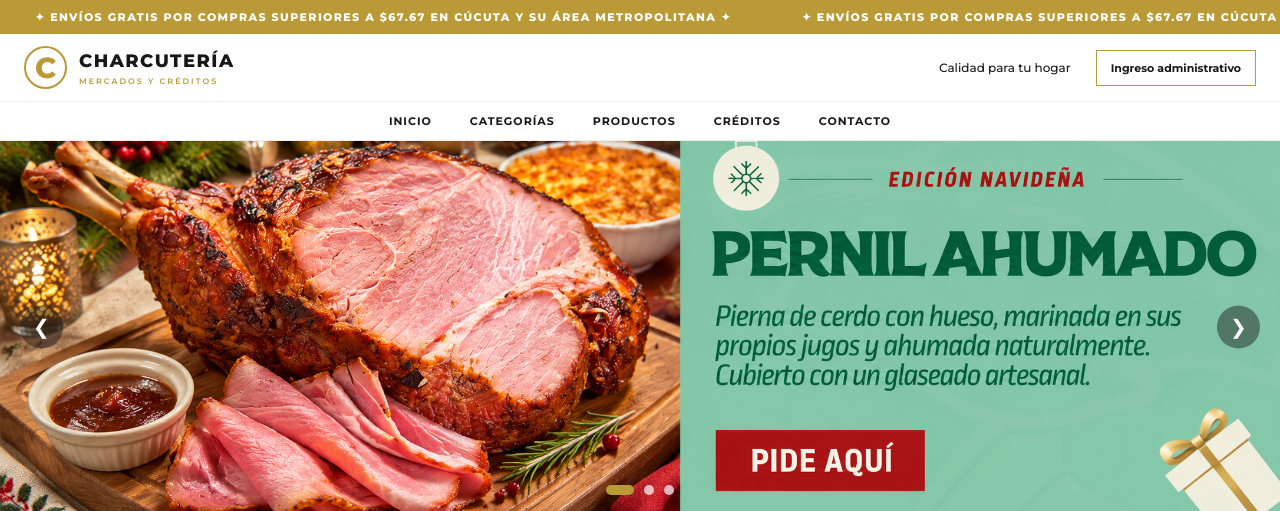
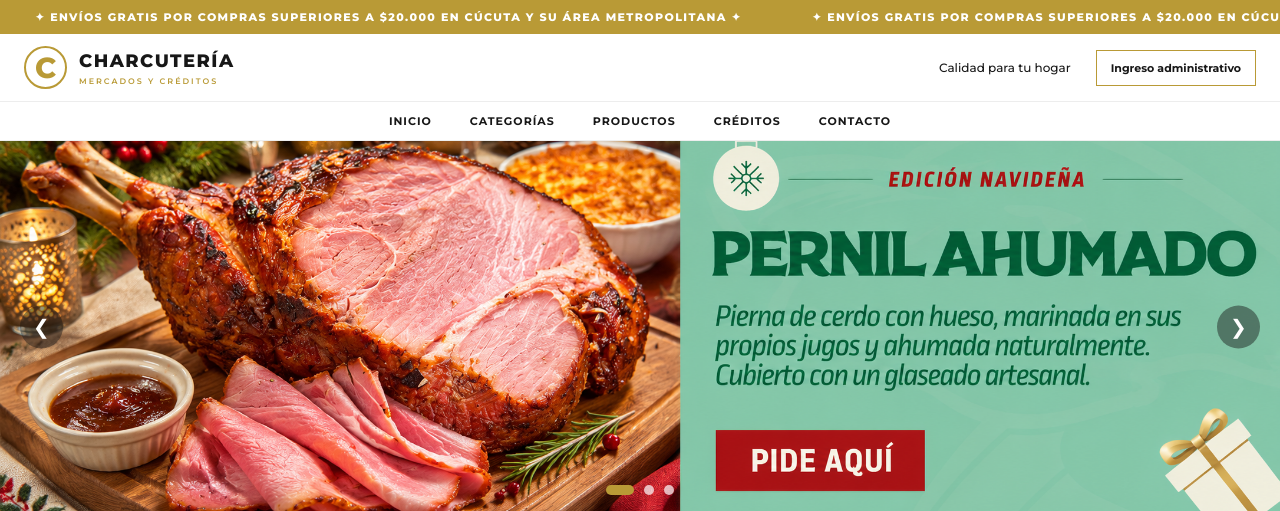
Before and after one commit to FAy08024/charcuteria, a Django app: page / in a window 1280 px wide. Shown: the top 511 px of the page. Run offline with Django 5.2, Linux system fonts and the light colour scheme; grey boxes are pictures that could not be loaded.

Commit message:
ultimas modificaciones

```diff
--- a/templates/base.html
+++ b/templates/base.html
@@ -30,19 +30,19 @@
         <div class="aviso-movimiento">
 
             <span>
-                ✦ ENVÍOS GRATIS POR COMPRAS SUPERIORES A $67.67 EN CÚCUTA Y SU ÁREA METROPOLITANA ✦
+                ✦ ENVÍOS GRATIS POR COMPRAS SUPERIORES A $20.000 EN CÚCUTA Y SU ÁREA METROPOLITANA ✦
             </span>
 
             <span>
-                ✦ ENVÍOS GRATIS POR COMPRAS SUPERIORES A $67.67 EN CÚCUTA Y SU ÁREA METROPOLITANA ✦
+                ✦ ENVÍOS GRATIS POR COMPRAS SUPERIORES A $20.000 EN CÚCUTA Y SU ÁREA METROPOLITANA ✦
             </span>
 
             <span>
-                ✦ ENVÍOS GRATIS POR COMPRAS SUPERIORES A $67.67 EN CÚCUTA Y SU ÁREA METROPOLITANA ✦
+                ✦ ENVÍOS GRATIS POR COMPRAS SUPERIORES A $20.000 EN CÚCUTA Y SU ÁREA METROPOLITANA ✦
             </span>
 
             <span>
-                ✦ ENVÍOS GRATIS POR COMPRAS SUPERIORES A $67.67 EN CÚCUTA Y SU ÁREA METROPOLITANA ✦
+                ✦ ENVÍOS GRATIS POR COMPRAS SUPERIORES A $20.000 EN CÚCUTA Y SU ÁREA METROPOLITANA ✦
             </span>
 
         </div>
--- a/templates/inicio.html
+++ b/templates/inicio.html
@@ -58,7 +58,7 @@
 
 
 
-<!-- CARRUSEL HORIZONTAL HAZ TU PEDIDO -->
+
 <section class="pedido-carrusel">
 
     <div class="pedido-pista">
```
Also changed, not shown: db.sqlite3, static/img/queso.webp (added).
